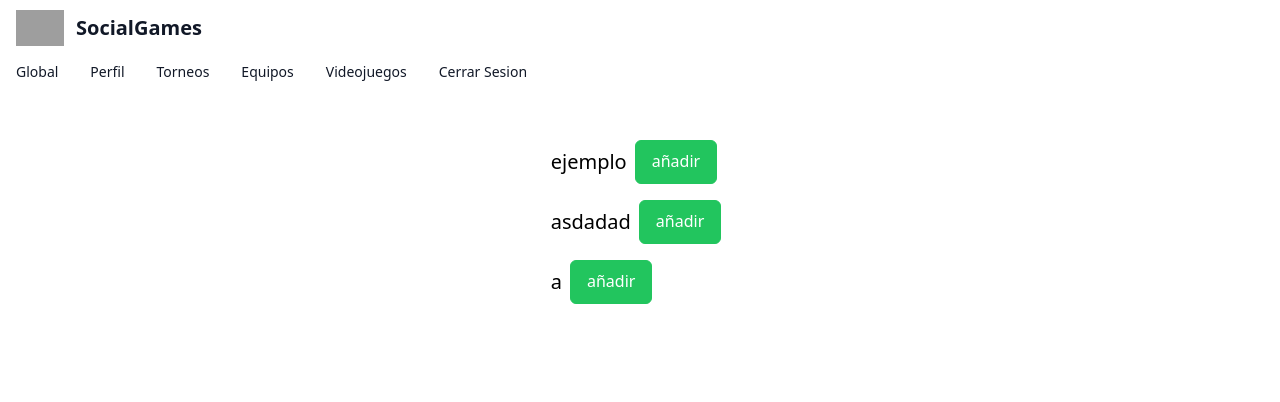
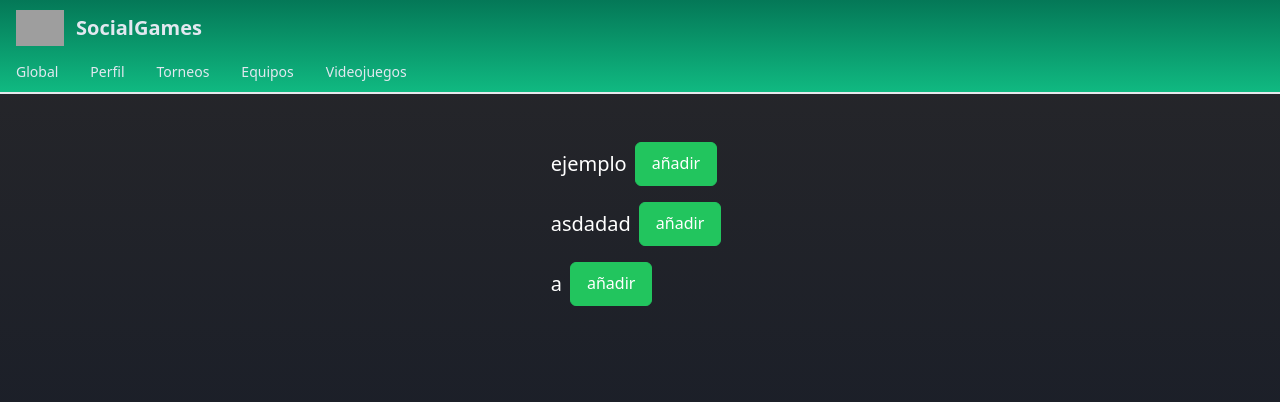
Before and after one commit to Chowder4/Pryecto-Alfa, a PHP site: the page made by perfil/añadirTorneo.php in a window 1280 px wide. Shown: the top 402 px of the page. Run offline with PHP 8.4, Linux system fonts and the light colour scheme; a user stored in the database is signed in; data comes from the database, SQL or seed files in the repository; some libraries are stand-ins or nearby versions; grey boxes are pictures that could not be loaded.

Commit message:
arreglando fallos

```diff
--- a/index.html
+++ b/index.html
@@ -53,7 +53,7 @@
         <div class="container flex mx-auto mt-12">
             <p class="mx-auto text-4xl font-mono text-slate-200">¿A qué te apetece jugar hoy?</p>
         </div>
-        <div class="container flex flex-wrap justify-center">
+        <div class="container flex flex-wrap justify-center mx-auto">
             <div class=" pt-6 w-48 m-4 hover:scale-105 duration-300">
                 <div class="flex items-center bg-slate-900 rounded-lg shadow-xs h-56 bg-cover border-2"
                     style="background-image: url(imagenes/clash-royale.jpg)">
--- a/perfil/añadirTorneo.php
+++ b/perfil/añadirTorneo.php
@@ -15,38 +15,34 @@
         include ("../conectar_base.php");
     ?>
 </head>
-<body>
-<nav class="bg-white border-gray-200 px-2 sm:px-4 py-2.5 bg-gray-400">
+<body class=" m-0 bg-cover bg-fixed bg-gradient-to-b from-zinc-800 to-gray-900 text-white">
+    <nav class="border-b-2 border-gray-200 px-2 sm:px-4 py-2.5 bg-gradient-to-t from-emerald-500 to-emerald-700 w-full">
         <div class="container flex flex-wrap justify-between items-center mx-auto">
-            <a href="https://flowbite.com" class="flex items-center">
-                <img src="https://svgsilh.com/svg_v2/2962084.svg" class="mr-3 h-6 sm:h-9" alt="Flowbite Logo" />
-                <span class="self-center text-xl font-semibold whitespace-nowrap text-gray-900">SocialGames</span>
+            <a href="http://localhost/Pryecto-Alfa" class="flex items-center">
+                <img src="https://cdn-icons-png.flaticon.com/512/75/75472.png" class="mr-3 h-6 sm:h-9" alt="Flowbite Logo" />
+                <span class="self-center text-xl font-semibold whitespace-nowrap text-slate-200">SocialGames</span>
             </a>
             <div class="w-full block w-auto" id="mobile-menu">
-            <ul class="flex mt-4 flex-row space-x-8 mt-0 text-sm font-medium">
+                <ul class="flex mt-4 flex-row space-x-8 mt-0 text-sm font-medium">
                     <li>
                         <a href="http://localhost/Pryecto-Alfa/global"
-                            class="border-0 hover:text-blue-700 p-0 text-gray-900 hover:text-white hover:bg-transparent ">Global</a>
+                            class="border-0 hover:text-blue-700 p-0 text-slate-200 hover:text-emerald-200 duration-200 hover:bg-transparent ">Global</a>
                     </li>
                     <li>
                         <a href="http://localhost/Pryecto-Alfa/perfil"
-                            class="border-0 hover:text-blue-700 p-0 text-gray-900 hover:text-white hover:bg-transparent ">Perfil</a>
+                            class="border-0 hover:text-blue-700 p-0 text-slate-200 hover:text-emerald-200 duration-200 hover:bg-transparent ">Perfil</a>
                     </li>
                     <li>
                         <a href="http://localhost/Pryecto-Alfa/torneos"
-                            class="border-0 hover:text-blue-700 p-0 text-gray-900 hover:text-white hover:bg-transparent ">Torneos</a>
+                            class="border-0 hover:text-blue-700 p-0 text-slate-200 hover:text-emerald-200 duration-200 hover:bg-transparent ">Torneos</a>
                     </li>
                     <li>
                         <a href="http://localhost/Pryecto-Alfa/equipos"
-                            class="border-0 hover:text-blue-700 p-0 text-gray-900 hover:text-white hover:bg-transparent ">Equipos</a>
+                            class="border-0 hover:text-blue-700 p-0 text-slate-200 hover:text-emerald-200 duration-200 hover:bg-transparent ">Equipos</a>
                     </li>
                     <li>
                         <a href="http://localhost/Pryecto-Alfa/videojuegos"
-                            class="border-0 hover:text-blue-700 p-0 text-gray-900 hover:text-white hover:bg-transparent ">Videojuegos</a>
-                    </li>
-                    <li>
-                        <a href="../logout.php"
-                            class="border-0 hover:text-blue-700 p-0 text-gray-900 hover:text-white hover:bg-transparent ">Cerrar Sesion</a>
+                            class="border-0 hover:text-blue-700 p-0 text-slate-200 hover:text-emerald-200 duration-200 hover:bg-transparent ">Videojuegos</a>
                     </li>
                 </ul>
             </div>
--- a/perfil/index.php
+++ b/perfil/index.php
@@ -86,8 +86,8 @@
             }
             ?>
             <form action="./cambiarEquipo.php" method="POST" class="flex flex-col">
-            <input type="text" name="nombre_equipo" id="nombre_equipo" class="border border-3 border-gray-900 rounded my-2 py-2" placeholder="nombre equipo">
-            <input type="text" name="contraseña_equipo" id="contraseña_equipo" class="border border-3 border-gray-900 rounded my-2 py-2" placeholder="contraseña">
+            <input type="text" name="nombre_equipo" id="nombre_equipo" class="border border-3 border-gray-900 rounded my-2 py-2 text-gray-900" placeholder="nombre equipo">
+            <input type="text" name="contraseña_equipo" id="contraseña_equipo" class="border border-3 border-gray-900 rounded my-2 py-2 text-gray-900" placeholder="contraseña">
             <input type="submit" value="Cambiar de equipo" class="border border-green-500 bg-green-500 text-white rounded-md px-4 py-2 m-2 transition duration-500 ease select-none hover:bg-green-600 focus:outline-none focus:shadow-outline">
             </form>
 
--- a/torneos/formCrearTorneo.php
+++ b/torneos/formCrearTorneo.php
@@ -26,7 +26,7 @@
             <!-- CABECERA -->
             <div class=" text-center font-mono text-5xl pb-4 text-slate-200">
                 <!--al instalar tailwind se pueden añadir fuentes -->
-                CREAR EQUIPO
+                CREAR TORNEO
             </div>
 
 
```
